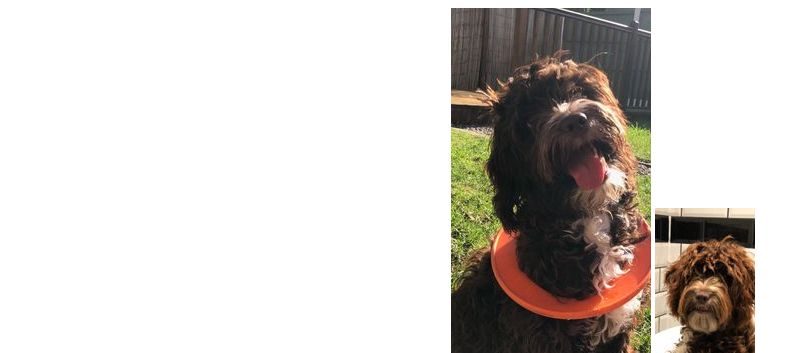
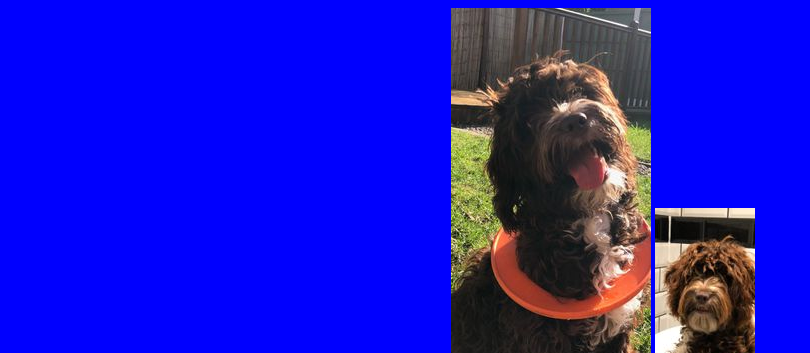
Before and after one commit to LeanBert/Html-Css-Xacademy-, a plain HTML site: page archivo html/index.html in a window 1280 px wide. Shown: the top 353 px of the page, without its empty margins (0-810 px from the left). Drawn offline with Linux system fonts and the light colour scheme.

Commit message:
color de fondo

```diff
--- a/archivo html/index.html
+++ b/archivo html/index.html
@@ -1,4 +1,4 @@
-<html lang="en">
+<html class="back" lang="en">
 
 <head>
     <meta charset="UTF-8">
@@ -10,6 +10,10 @@
     <link rel="stylesheet" href="../archivo css - estilos/estilos.css">
 
     <style>
+        .back{
+            background-color: blue;
+        }
+
         h1 {
             border: 3px solid red;
             padding: 20px;
```
